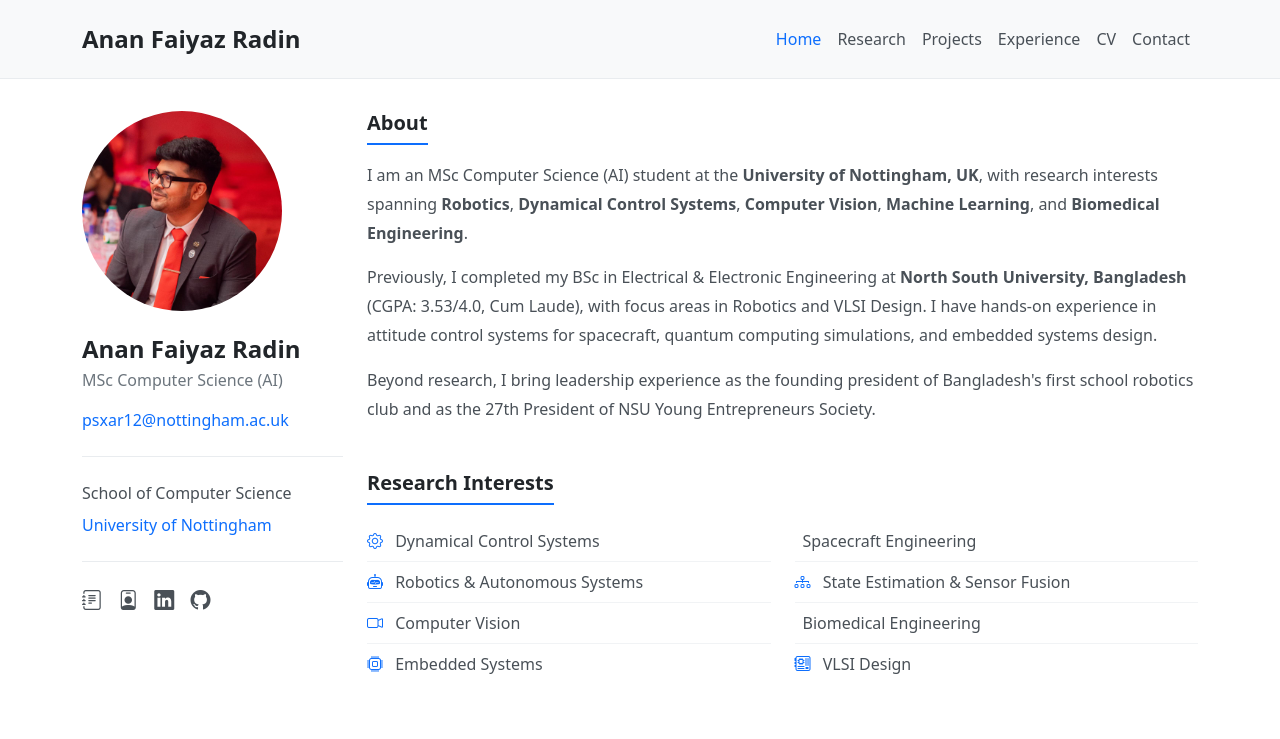
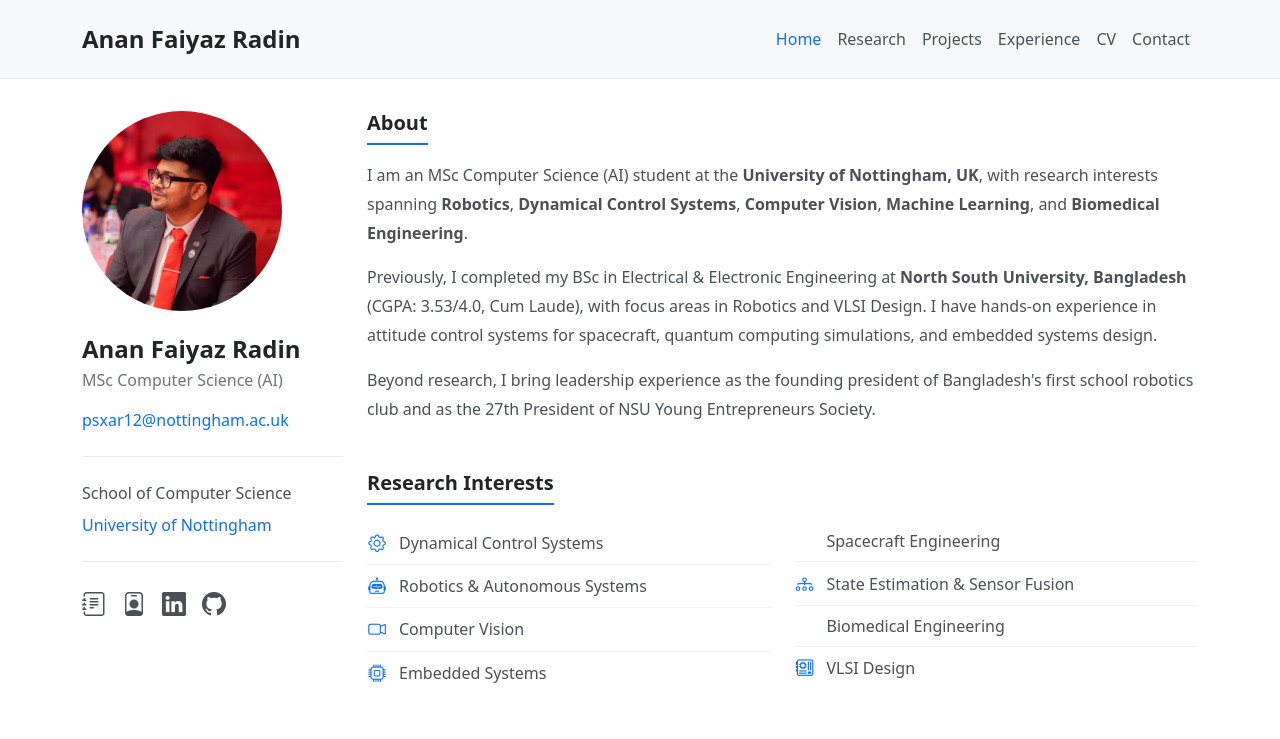
Before and after one commit to xylomylo/xylomylo.github.io, a plain HTML site: page index.html in a window 1280 px wide. Shown: the top 739 px of the page. Drawn offline with Linux system fonts and the light colour scheme.

Commit message:
Refactor index.html: Enhance social links layout and styling; improve interests list presentation for better accessibility and visual appeal.

```diff
--- a/index.html
+++ b/index.html
@@ -26,7 +26,9 @@
             .profile-info p { margin-bottom: 0.5rem; color: #495057; }
             .profile-info a { color: #0d6efd; text-decoration: none; }
             .profile-info a:hover { text-decoration: underline; }
-            .social-links a { color: #495057; margin-right: 0.75rem; font-size: 1.25rem; }
+            .social-links { display: flex; justify-content: center; gap: 1rem; flex-wrap: wrap; }
+            @media (min-width: 768px) { .social-links { justify-content: flex-start; } }
+            .social-links a { color: #495057; font-size: 1.5rem; transition: color 0.2s; }
             .social-links a:hover { color: #0d6efd; }
             .main-content { padding: 2rem 0 4rem; }
             .section-title { font-size: 1.25rem; font-weight: 700; color: #212529; margin-bottom: 1rem; padding-bottom: 0.5rem; border-bottom: 2px solid #0d6efd; display: inline-block; }
@@ -36,10 +38,10 @@
             .research-item h4 { font-size: 1rem; font-weight: 600; margin-bottom: 0.5rem; }
             .research-item .meta { font-size: 0.875rem; color: #6c757d; margin-bottom: 0.5rem; }
             .research-item p { font-size: 0.9rem; color: #495057; margin-bottom: 0.75rem; }
-            .interests-list { list-style: none; padding: 0; }
-            .interests-list li { padding: 0.5rem 0; border-bottom: 1px solid #f1f3f5; color: #495057; }
+            .interests-list { list-style: none; padding: 0; margin: 0; }
+            .interests-list li { padding: 0.5rem 0; border-bottom: 1px solid #f1f3f5; color: #495057; display: flex; align-items: center; }
             .interests-list li:last-child { border-bottom: none; }
-            .interests-list i { color: #0d6efd; margin-right: 0.5rem; }
+            .interests-list i { color: #0d6efd; margin-right: 0.75rem; font-size: 1.1rem; width: 20px; text-align: center; }
             .minimal-footer { background-color: #f8f9fa; border-top: 1px solid #e9ecef; padding: 2rem 0; margin-top: 3rem; }
             .minimal-footer p { color: #6c757d; margin-bottom: 0; font-size: 0.875rem; }
             .divider { border-top: 1px solid #e9ecef; margin: 1.5rem 0; }
@@ -94,10 +96,10 @@
                             </div>
 
                             <div class="social-links mt-3">
-                                <a href="https://www.researchgate.net/profile/Anan-Radin" target="_blank" title="ResearchGate"><i class="bi-journal-text"></i></a>
-                                <a href="https://orcid.org/0009-0003-8339-7838" target="_blank" title="ORCID"><i class="bi-person-badge"></i></a>
-                                <a href="https://www.linkedin.com/in/ananfaiyaz/" target="_blank" title="LinkedIn"><i class="bi-linkedin"></i></a>
-                                <a href="https://github.com/xylomylo" target="_blank" title="GitHub"><i class="bi-github"></i></a>
+                                <a href="https://www.researchgate.net/profile/Anan-Radin" target="_blank" title="ResearchGate"><i class="bi bi-journal-text"></i></a>
+                                <a href="https://orcid.org/0009-0003-8339-7838" target="_blank" title="ORCID"><i class="bi bi-person-badge"></i></a>
+                                <a href="https://www.linkedin.com/in/ananfaiyaz/" target="_blank" title="LinkedIn"><i class="bi bi-linkedin"></i></a>
+                                <a href="https://github.com/xylomylo" target="_blank" title="GitHub"><i class="bi bi-github"></i></a>
                             </div>
                         </div>
                     </div>
@@ -123,18 +125,18 @@
                             <div class="row">
                                 <div class="col-md-6">
                                     <ul class="interests-list">
-                                        <li><i class="bi-gear"></i> Dynamical Control Systems</li>
-                                        <li><i class="bi-robot"></i> Robotics & Autonomous Systems</li>
-                                        <li><i class="bi-camera-video"></i> Computer Vision</li>
-                                        <li><i class="bi-cpu"></i> Embedded Systems</li>
+                                        <li><i class="bi bi-gear"></i> Dynamical Control Systems</li>
+                                        <li><i class="bi bi-robot"></i> Robotics & Autonomous Systems</li>
+                                        <li><i class="bi bi-camera-video"></i> Computer Vision</li>
+                                        <li><i class="bi bi-cpu"></i> Embedded Systems</li>
                                     </ul>
                                 </div>
                                 <div class="col-md-6">
                                     <ul class="interests-list">
-                                        <li><i class="bi-rocket-takeoff"></i> Spacecraft Engineering</li>
-                                        <li><i class="bi-diagram-3"></i> State Estimation & Sensor Fusion</li>
-                                        <li><i class="bi-heart-pulse"></i> Biomedical Engineering</li>
-                                        <li><i class="bi-motherboard"></i> VLSI Design</li>
+                                        <li><i class="bi bi-rocket-takeoff"></i> Spacecraft Engineering</li>
+                                        <li><i class="bi bi-diagram-3"></i> State Estimation & Sensor Fusion</li>
+                                        <li><i class="bi bi-heart-pulse"></i> Biomedical Engineering</li>
+                                        <li><i class="bi bi-motherboard"></i> VLSI Design</li>
                                     </ul>
                                 </div>
                             </div>
```
